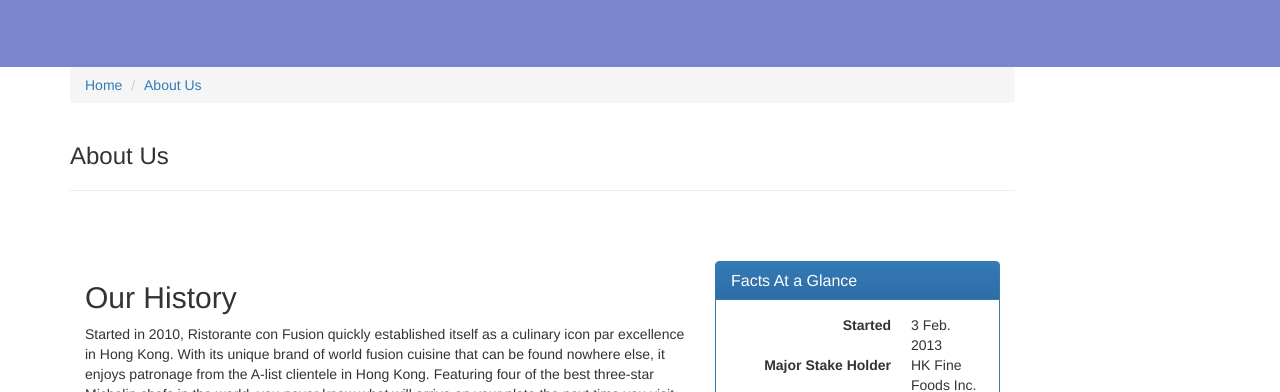
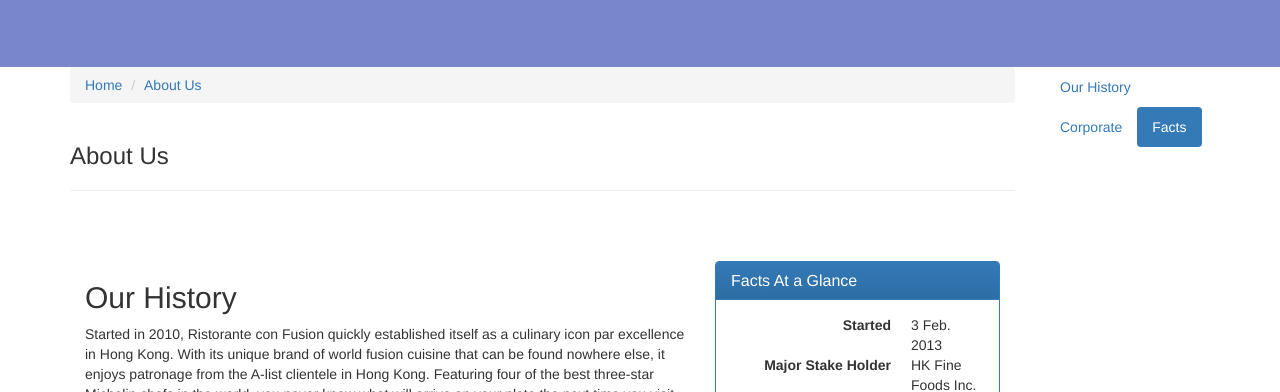
Before and after one commit to Ronaq13/BootStrap_work, a plain HTML site: page aboutus.html in a window 1280 px wide. Shown: the part 392-784 px from the top of the page. Drawn offline with nearby package versions, Linux system fonts and the light colour scheme.

Commit message:
added scrollspy

```diff
--- a/aboutus.html
+++ b/aboutus.html
@@ -94,7 +94,7 @@
             </div>
         </div>
 
-        <div class="row row-content">          <!-- row 1 -->
+        <div id="history" class="row row-content">          <!-- row 1 -->
             <div class="col-xs-12 col-sm-6 col-lg-8">
                 <h2>Our History</h2>
                 <p>Started in 2010, Ristorante con Fusion quickly established itself as a culinary icon par excellence in Hong Kong. With its unique brand of world fusion cuisine that can be found nowhere else, it enjoys patronage from the A-list clientele in Hong Kong.  Featuring four of the best three-star Michelin chefs in the world, you never know what will arrive on your plate the next time you visit us.</p>
@@ -147,7 +147,7 @@
         </div>
 
 
-        <div class="row row-content">              <!-- row 2 -->
+        <div id="corporate" class="row row-content">              <!-- row 2 -->
             <div class="col-xs-12">
                 <h2>Corporate Leadership</h2>
     <!--             <ul class="nav nav-tabs" role="tablist">
@@ -214,7 +214,7 @@
                  </div>                                       // asked to delete-->
        </div>
        <!-- a row for tabel -->
-        <div class="row row-content">                       <!-- row 3 -->
+        <div id="facts" class="row row-content">                       <!-- row 3 -->
             <div class="col-xs-12">
                 <h2>Facts &amp; Figures</h2>
                 <!-- tabel -->
@@ -261,7 +261,22 @@
        </div>
 
     </div>
+
+    <!-- the remaining 2 coloumns of that big row will be occupied by this scrollspy -->
+        <!-- Scrollspy goes here -->
+
+                <nav class="hidden-xs col-sm-2" id="myScrollspy">     <!-- hidden xs means that this will be hidden in xs screen -->
+                    <ul class="nav nav-pills nav stacked" data-spy="affix" data-offset-top="400">
+                        <li><a href="#history">Our History</a></li><br>
+                        <li><a href="#corporate">Corporate</a></li><br>
+                        <li><a href="#facts">Facts</a></li>
+                    </ul>
+                </nav>
+
+        <!-- Scrollspy ENDS -->
+
     </div>
+    <!-- end of that big row which condensed the entire content in it -->
     </div>
 
     <footer class="row-footer">
--- a/css/mystyles.css
+++ b/css/mystyles.css
@@ -82,3 +82,7 @@ height:50px!important;
     border-bottom: 1px solid #ddd;
     padding: 10px;
 }
+
+.affix {
+    top: 100px;
+}
```
